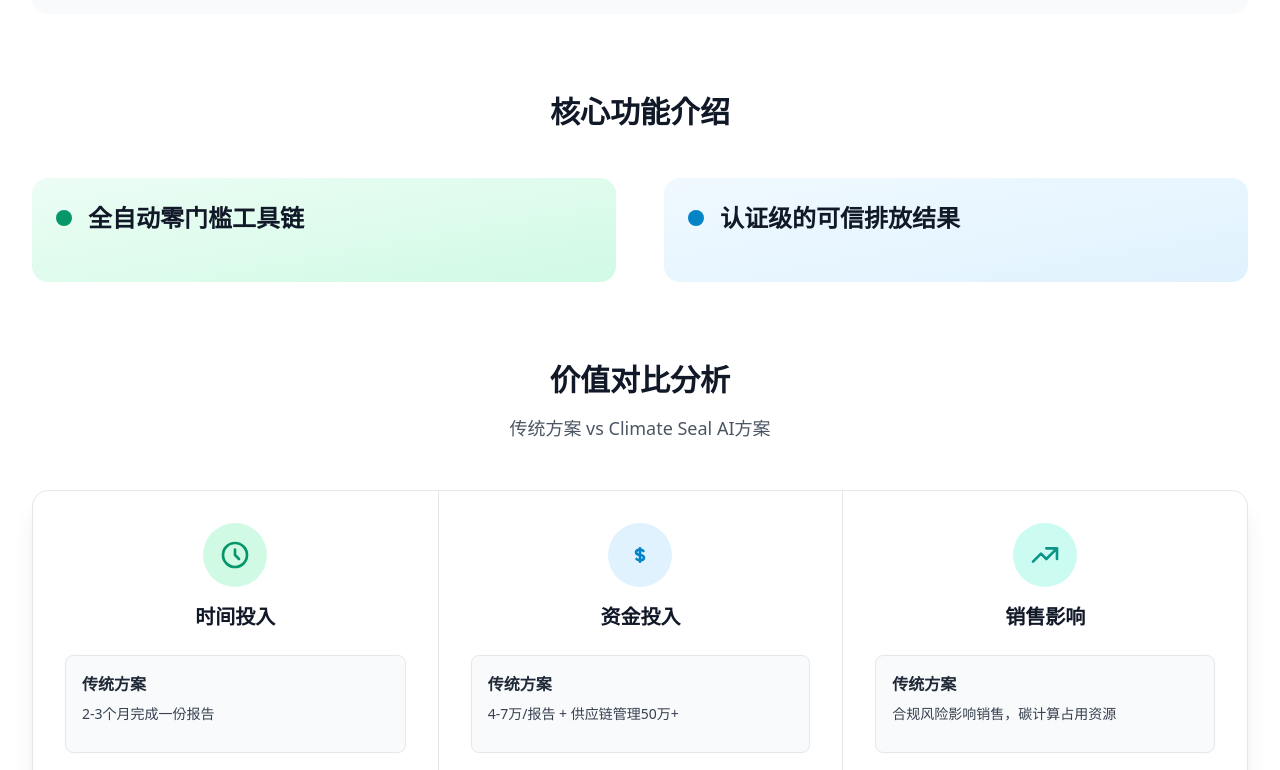
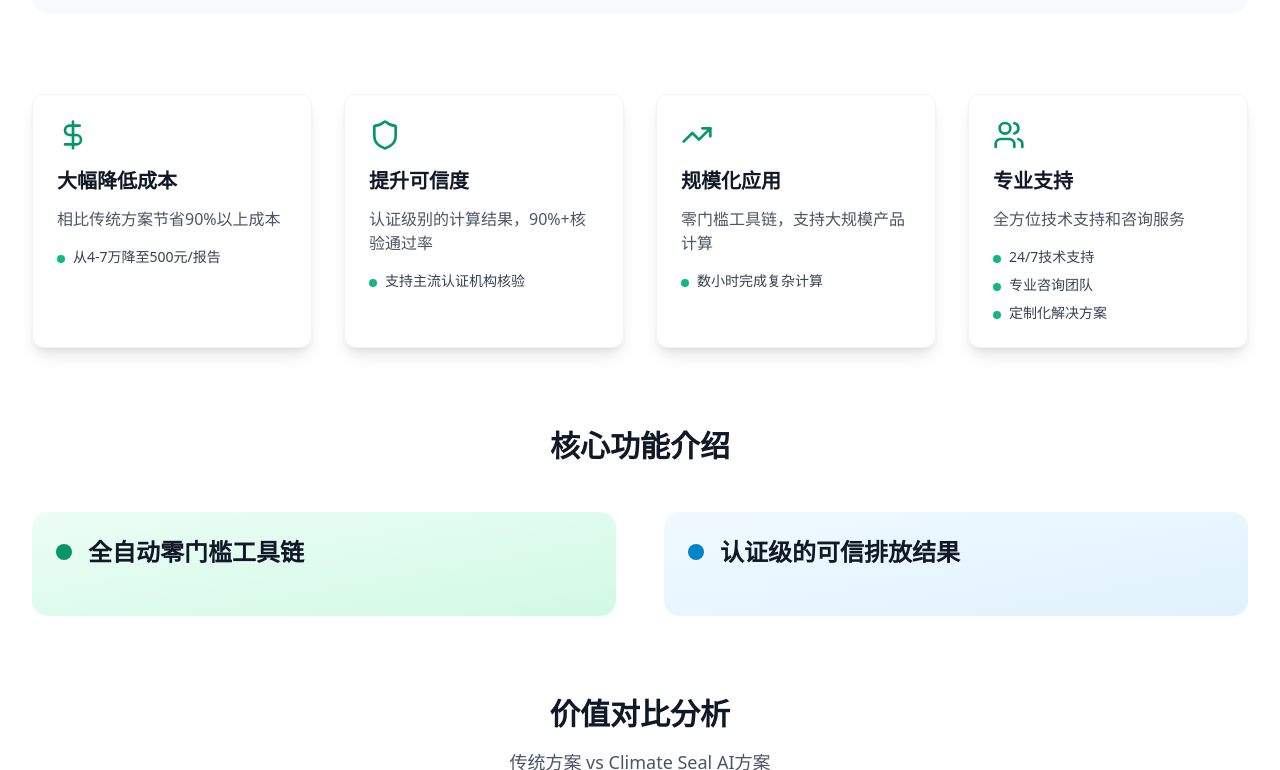
Before and after one commit to CaterpillarYu/climate-seal-web-718, a React (Vite) app: page / in a window 1280 px wide. Shown: the part 1710-2480 px from the top of the page. Built offline with nearby package versions, Linux system fonts and the light colour scheme.

Commit message:
Updated Solutions.tsx

```diff
--- a/src/components/Solutions.tsx
+++ b/src/components/Solutions.tsx
@@ -32,6 +32,33 @@ const Solutions: React.FC<SolutionsProps> = ({ onStartTrial }) => {
   useEffect(() => {
     debugTranslations();
   }, []);
+
+  const solutions = [
+    {
+      icon: <DollarSign className="h-8 w-8 text-emerald-600" />,
+      title: t('solutions.cutCosts.title'),
+      description: t('solutions.cutCosts.description'),
+      features: [t('solutions.cutCosts.feature')]
+    },
+    {
+      icon: <Shield className="h-8 w-8 text-emerald-600" />,
+      title: t('solutions.credibility.title'),
+      description: t('solutions.credibility.description'),
+      features: [t('solutions.credibility.feature')]
+    },
+    {
+      icon: <TrendingUp className="h-8 w-8 text-emerald-600" />,
+      title: t('solutions.scale.title'),
+      description: t('solutions.scale.description'),
+      features: [t('solutions.scale.feature')]
+    },
+    {
+      icon: <Users className="h-8 w-8 text-emerald-600" />,
+      title: t('solutions.support.title'),
+      description: t('solutions.support.description'),
+      features: [t('solutions.support.feature1'), t('solutions.support.feature2'), t('solutions.support.feature3')]
+    }
+  ];
 
   // 检测是否在Solutions部分
   useEffect(() => {
@@ -86,33 +113,6 @@ const Solutions: React.FC<SolutionsProps> = ({ onStartTrial }) => {
     };
   }, [isDragging, dragOffset]);
 
-  const solutions = [
-    {
-      icon: <DollarSign className="h-8 w-8 text-emerald-600" />,
-      title: t('solutions.cutCosts.title'),
-      description: t('solutions.cutCosts.description'),
-      features: [t('solutions.cutCosts.feature')]
-    },
-    {
-      icon: <Shield className="h-8 w-8 text-emerald-600" />,
-      title: t('solutions.credibility.title'),
-      description: t('solutions.credibility.description'),
-      features: [t('solutions.credibility.feature')]
-    },
-    {
-      icon: <TrendingUp className="h-8 w-8 text-emerald-600" />,
-      title: t('solutions.scale.title'),
-      description: t('solutions.scale.description'),
-      features: [t('solutions.scale.feature')]
-    },
-    {
-      icon: <Users className="h-8 w-8 text-emerald-600" />,
-      title: t('solutions.support.title'),
-      description: t('solutions.support.description'),
-      features: [t('solutions.support.feature1'), t('solutions.support.feature2'), t('solutions.support.feature3')]
-    }
-  ];
-
   return (
     <section id="solutions" className="py-20 bg-white">
       <div className="max-w-7xl mx-auto px-4 sm:px-6 lg:px-8">
@@ -127,6 +127,31 @@ const Solutions: React.FC<SolutionsProps> = ({ onStartTrial }) => {
           <div className="bg-gray-50 rounded-2xl p-4">
             <ProductDemo />
           </div>
+        </div>
+
+        {/* Solutions Grid - 恢复原有的解决方案网格 */}
+        <div className="grid md:grid-cols-2 lg:grid-cols-4 gap-8 mb-20">
+          {solutions.map((solution, index) => (
+            <div key={index} className="bg-white rounded-xl p-6 shadow-lg hover:shadow-xl transition-shadow border border-gray-100">
+              <div className="mb-4">
+                {solution.icon}
+              </div>
+              <h3 className="text-xl font-bold text-gray-900 mb-3">
+                {solution.title}
+              </h3>
+              <p className="text-gray-600 mb-4">
+                {solution.description}
+              </p>
+              <ul className="space-y-2">
+                {solution.features.map((feature, featureIndex) => (
+                  <li key={featureIndex} className="text-sm text-gray-700 flex items-start">
+                    <div className="w-2 h-2 bg-emerald-500 rounded-full mr-2 mt-2 flex-shrink-0"></div>
+                    {feature}
+                  </li>
+                ))}
+              </ul>
+            </div>
+          ))}
         </div>
 
         {/* 第一部分：核心功能介绍 */}
```
